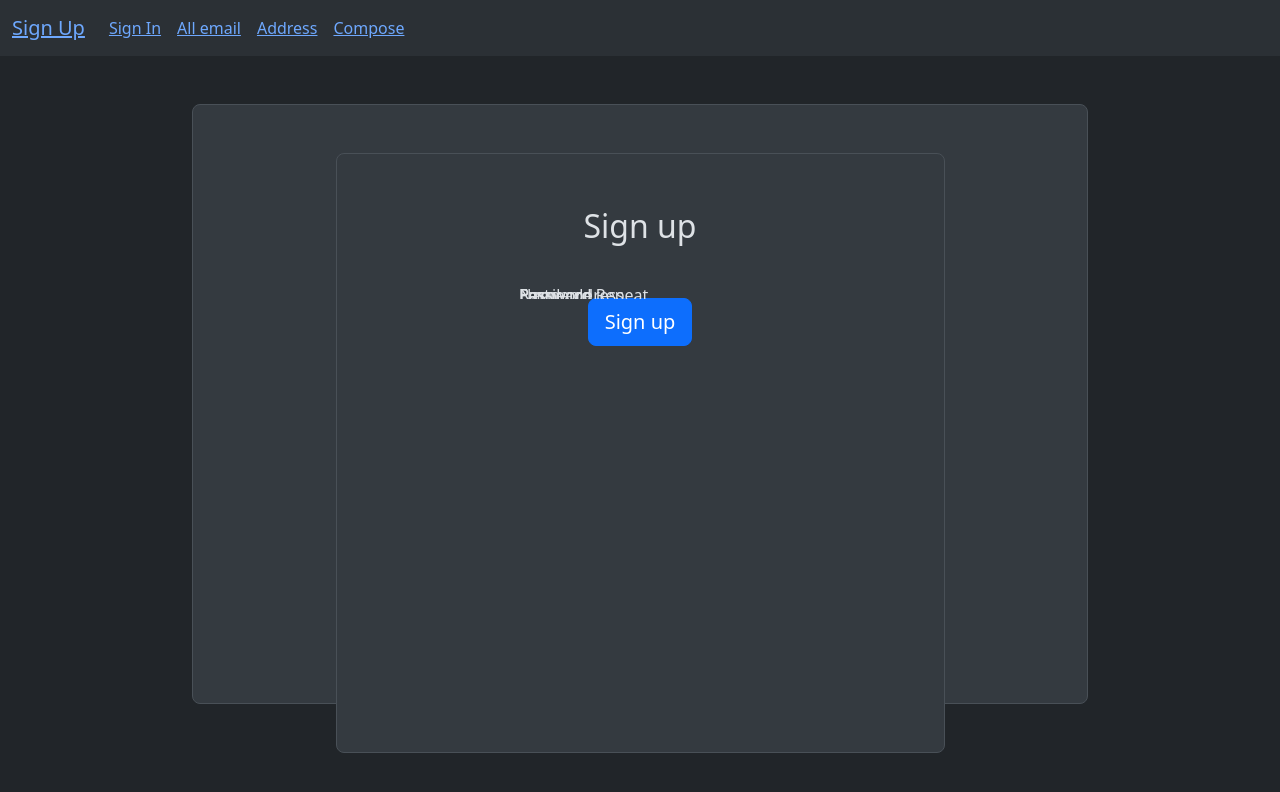
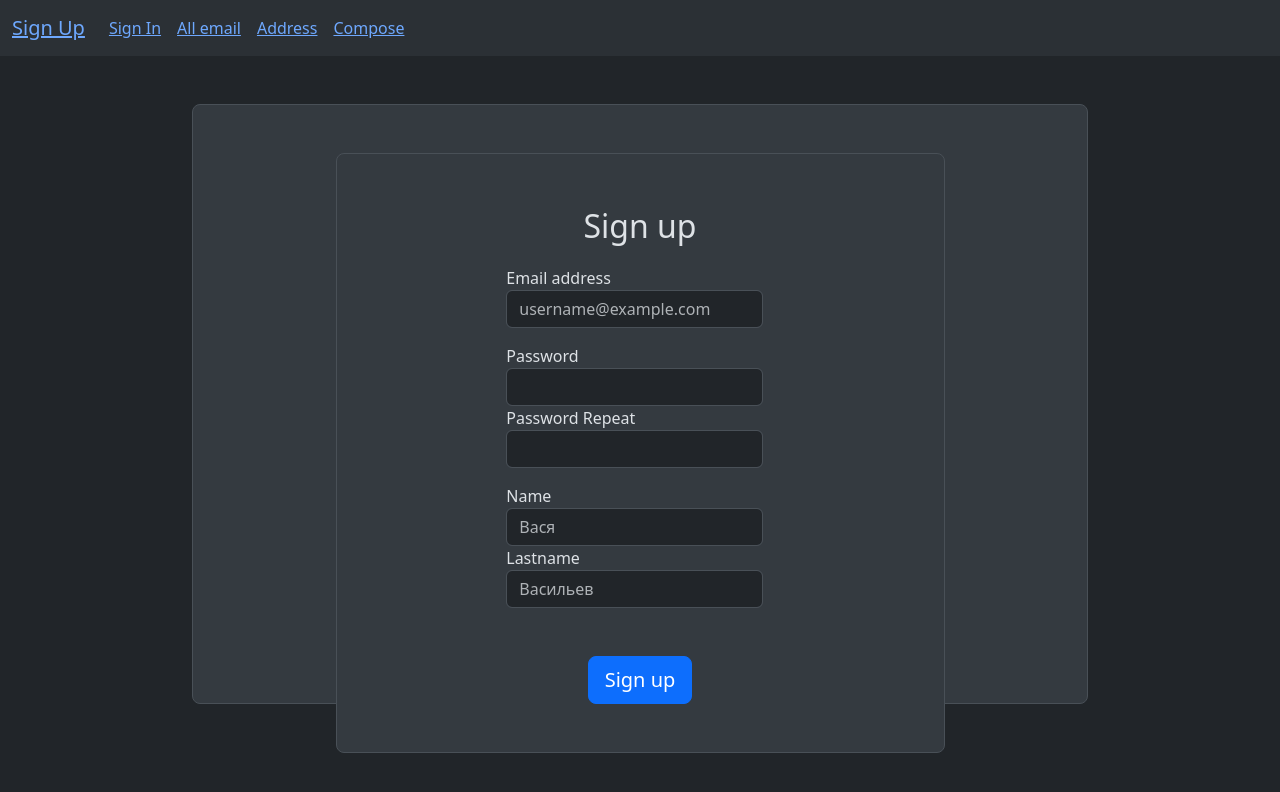
Before and after one commit to innadech/email-app-bootstrap-vue, a Vue app: page / in a window 1280 px wide. Shown: the top 792 px of the page. Built offline with nearby package versions, Linux system fonts and the light colour scheme.

Commit message:
Fixed: registration problems

```diff
--- a/src/components/SignUpSubmitter.vue
+++ b/src/components/SignUpSubmitter.vue
@@ -1,6 +1,6 @@
 <script>
 export default {
-  emits: ['account-submitted'],
+  emits: ['reg-data-submitted'],
 
   data() {
     return {
@@ -54,15 +54,12 @@ export default {
         this.regData.firstname.length &&
         this.regData.lastname.length
       ) {
-        this.$emit('account-submitted', { ...this.regData })
+        this.$emit('reg-data-submitted', { ...this.regData })
         this.regData.address = ''
         this.regData.password = ''
         this.regData.firstname = ''
         this.regData.lastname = ''
       }
-    },
-    makeId() {
-      return Math.trunc(Math.random() * 10_000_000_000).toString(16)
     },
   },
 }
@@ -75,7 +72,7 @@ export default {
       class="container-fluid mt-5 bg-light-subtle"
     >
       <p class="fs-2 text-center">Sign up</p>
-      <div class="form-floating mb-3">
+      <div class="mb-3">
         <label for="">
           Email address
           <input
@@ -90,7 +87,7 @@ export default {
         </label>
         <span v-if="err.address">{{ err.address }}</span>
       </div>
-      <div class="form-floating">
+      <div class="">
         <label for="">
           Password
           <input
@@ -104,7 +101,7 @@ export default {
         </label>
         <span v-if="err.password">{{ err.password }}</span>
       </div>
-      <div class="form-floating">
+      <div class="">
         <label for="">
           Password Repeat
           <input
@@ -118,7 +115,7 @@ export default {
         </label>
         <span v-if="err.repassword">{{ err.repassword }}</span>
       </div>
-      <div class="form-floating mt-3">
+      <div class="mt-3">
         <label for="">
           Name
           <input
@@ -133,7 +130,7 @@ export default {
         </label>
         <span v-if="err.firstname">{{ err.firstname }}</span>
       </div>
-      <div class="form-floating">
+      <div class="">
         <label>
           Lastname
           <input
--- a/src/pages/PageSignUp.vue
+++ b/src/pages/PageSignUp.vue
@@ -1,15 +1,14 @@
 <script>
 import SignUpSubmitter from '@/components/SignUpSubmitter.vue'
 
-import { registerAccount, fillRegData } from '@/sv/accounts'
+import { registerAccount } from '@/sv/accounts'
 
 export default {
   components: { SignUpSubmitter },
 
   methods: {
-    submit(account) {
-      fillRegData(account)
-      registerAccount(account)
+    submit(regData) {
+      registerAccount(regData)
     },
   },
 }
@@ -20,6 +19,6 @@ export default {
     style="width: 70%; height: 600px"
     class="container-fluid mt-5 bg-light-subtle border rounded-3"
   >
-    <SignUpSubmitter v-on:account-submitted="$emit('submitted', $event)" />
+    <SignUpSubmitter v-on:reg-data-submitted="submit" />
   </div>
 </template>
--- a/src/sv/accounts.js
+++ b/src/sv/accounts.js
@@ -1,30 +1,10 @@
 let serverAccounts = []
 
-let regData = {
-  address: '',
-  password: '',
-  repassword: '',
-  firstname: '',
-  lastname: '',
-}
-function fillRegData(data) {
-  regData.address = data.address || ''
-  regData.password = data.password || ''
-  regData.repassword = data.repassword || ''
-  regData.firstname = data.firstname || ''
-  regData.lastname = data.lastname || ''
+function makeId() {
+  return Math.trunc(Math.random() * 10_000_000_000).toString(16)
 }
 
-// const newAccount = createAccount(regData)
-
-// let newAccount = {
-//   id: 111,
-//   date: 111111111111,
-//   address: 'foo',
-//   password: 'bar',
-//   firstname: '',
-//   lastname: '',
-// }
+window.serverAccounts = serverAccounts
 
 function createAccount(regData) {
   return {
@@ -37,26 +17,38 @@ function createAccount(regData) {
   }
 }
 
-function checkRegData(a) {
+// ID - ID
+// SIGNIN - NA
+// not available
+
+function checkRegData(regData) {
+  console.log(regData)
+
   const okEmail =
-    a.address && typeof a.address === 'string' && a.address.trim().length > 0
-  const okPasswd = a.password && a.password === a.repeatpassword
+    regData.address &&
+    typeof regData.address === 'string' &&
+    regData.address.trim().length > 0
+
+  const okPasswd = regData.password && regData.password === regData.repassword
+
+  console.log(okEmail)
+  console.log(okPasswd)
+
   if (okEmail && okPasswd) return true
-  console.log('неправильно заполнена форма регистрации')
   return false
 }
 
 function registerAccount(regData) {
+  console.log('registerAccount')
   if (!checkRegData(regData)) return false
+  const findedAccount = serverAccounts.find(a => a.address === regData.address)
+  console.log('serverAccounts.find')
+  if (findedAccount) return false
   const createdAccount = createAccount(regData)
-  const findedAccount = serverAccounts.find(a => a.address === regData.address)
-  if (findedAccount) {
-    return false
-  } else {
-    serverAccounts.push(createdAccount)
-    // saveAccounts(accounts)
-    return true
-  }
+  serverAccounts.push(createdAccount)
+  console.log('serverAccounts.push')
+  // storage.saveAccounts(accounts)
+  return true
 }
 
-export { registerAccount, fillRegData }
+export { registerAccount }
```
